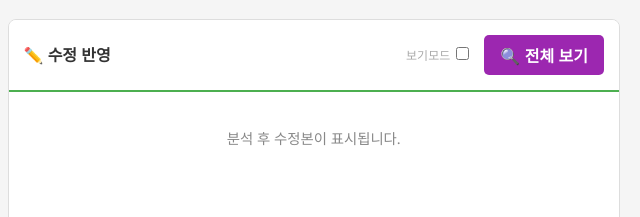
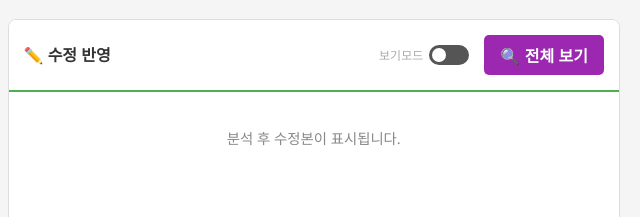
Before and after one commit to mislgom/kore-ja-script-linter, a plain HTML site: page index.html in a window 1280 px wide. Shown: the part 583-800 px from the top of the page, 640-1280 px from the left. Drawn offline with Linux system fonts and the light colour scheme.

Commit message:
Add CSS for edit mode toggle switch

```diff
--- a/css/style.css
+++ b/css/style.css
@@ -776,3 +776,67 @@ body { font-size: 19px !important; }
 .change-point-item { font-size: 15px !important; }
 button { font-size: inherit !important; }
 textarea { font-size: 19px !important; }
+/* ===================== 편집모드 토글 스위치 ===================== */
+.edit-toggle-switch {
+    position: relative;
+    display: inline-block;
+    width: 40px;
+    height: 20px;
+    cursor: pointer;
+}
+
+.edit-toggle-switch input {
+    opacity: 0;
+    width: 0;
+    height: 0;
+}
+
+.edit-toggle-slider {
+    position: absolute;
+    top: 0;
+    left: 0;
+    right: 0;
+    bottom: 0;
+    background-color: #555;
+    border-radius: 20px;
+    transition: 0.3s;
+}
+
+.edit-toggle-slider:before {
+    content: "";
+    position: absolute;
+    height: 14px;
+    width: 14px;
+    left: 3px;
+    bottom: 3px;
+    background-color: white;
+    border-radius: 50%;
+    transition: 0.3s;
+}
+
+.edit-toggle-switch input:checked + .edit-toggle-slider {
+    background-color: #4CAF50;
+}
+
+.edit-toggle-switch input:checked + .edit-toggle-slider:before {
+    transform: translateX(20px);
+}
+
+#edit-textarea-stage1 {
+    outline: none;
+}
+
+#edit-textarea-stage1:focus {
+    box-shadow: inset 0 0 0 2px #4CAF50;
+    border-radius: 4px;
+}
+
+.dark-mode #edit-textarea-stage1 {
+    background: #2a2a2a;
+    color: #e0e0e0;
+}
+
+#edit-stage1 {
+    flex: 1;
+    overflow-y: auto;
+}
```
